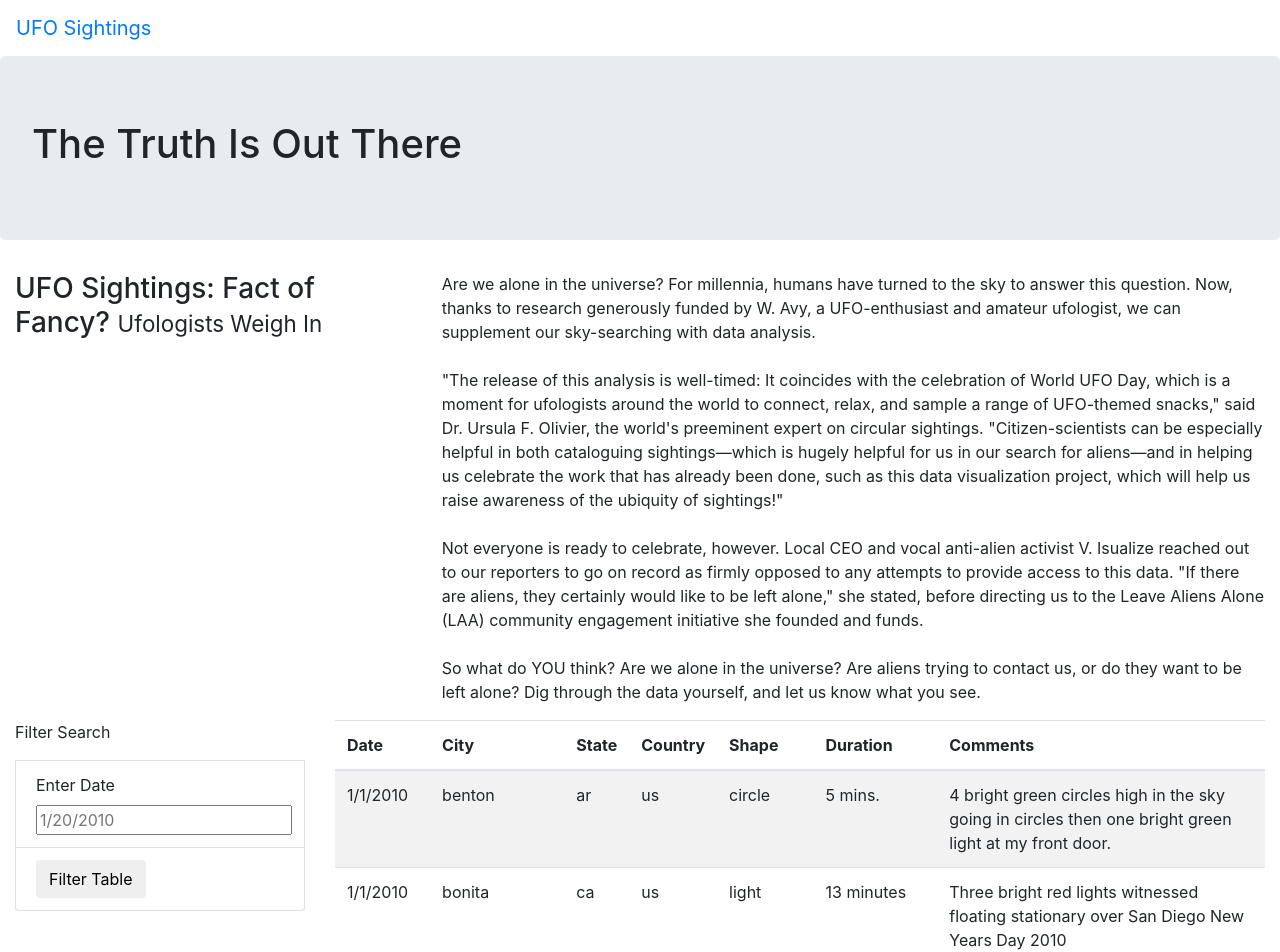
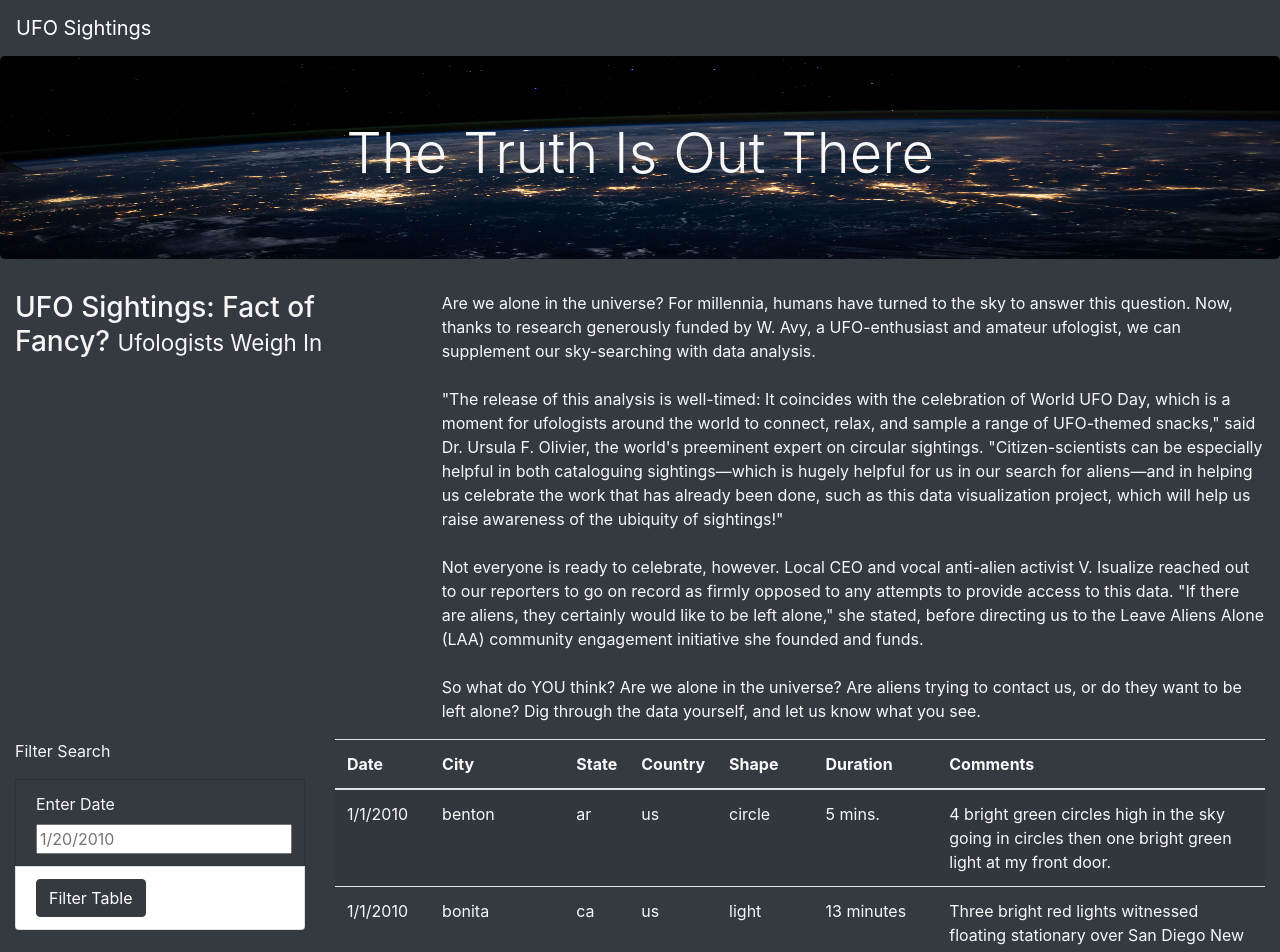
Before and after one commit to jraguDataGuy/UFOs, a plain HTML site: page index.html in a window 1280 px wide. Shown: the top 952 px of the page. Drawn offline with nearby package versions, Linux system fonts and the light colour scheme; files whose address does not match are found by name.

Commit message:
Module Completed

```diff
--- a/index.html
+++ b/index.html
@@ -14,13 +14,13 @@
     <meta name="viewport" content="width=device-width, initial-scale=1.0">
     <title>Document</title>
 </head>
-<body>
+<body class="bg-dark">
     <div class="wrapper">
-        <nav class="navbar navbar-expand-lg">
+        <nav class="navbar navbar-dark bg-dark navbar-expand-lg">
             <a class="navbar-brand" href="index.html">UFO Sightings</a>
         </nav>
         <div class ="jumbotron">
-            <h1>The Truth Is Out There</h1>
+            <h1 class="display-4">The Truth Is Out There</h1>
         </div>
         <div class="container-fluid">
             <div class="row">
@@ -43,18 +43,18 @@
         <div class="container-fluid">
             <div class="row">
                 <div class="col-md-3">
-                    <form>
+                    <form class = "bg-dark"
                         <p>Filter Search</p>
-                    <ul class="list-group">
+                    <ul class="list-group bg-dark">
 
                     </ul>
-                    <li class="list-group-item">
+                    <li class="list-group-item bg-dark">
                         <label for="date">Enter Date</label>
                         <input type="text" placeholder="1/20/2010" id="datetime"/>
 
                     </li>
                     <li class="list-group-item">
-                        <button id="filter-btn" type="button" class="btn btn-default">Filter Table</button>
+                        <button id="filter-btn" type="button" class="btn btn-dark">Filter Table</button>
 
                     </li>
                     </form>
--- a/static/css/style.css
+++ b/static/css/style.css
@@ -0,0 +1,9 @@
+body {
+
+    color: #f7f7f7;
+}
+.jumbotron {
+    background-image: url("/Users/jeff.ragauskis/Desktop/Data Analytics Bootcamp/Module_11_JavaScript/UFOs/images/nasa.jpg");
+    background-size: 100% 100%;
+    text-align: center;
+  }
```
Also changed, not shown: 1 other file.
